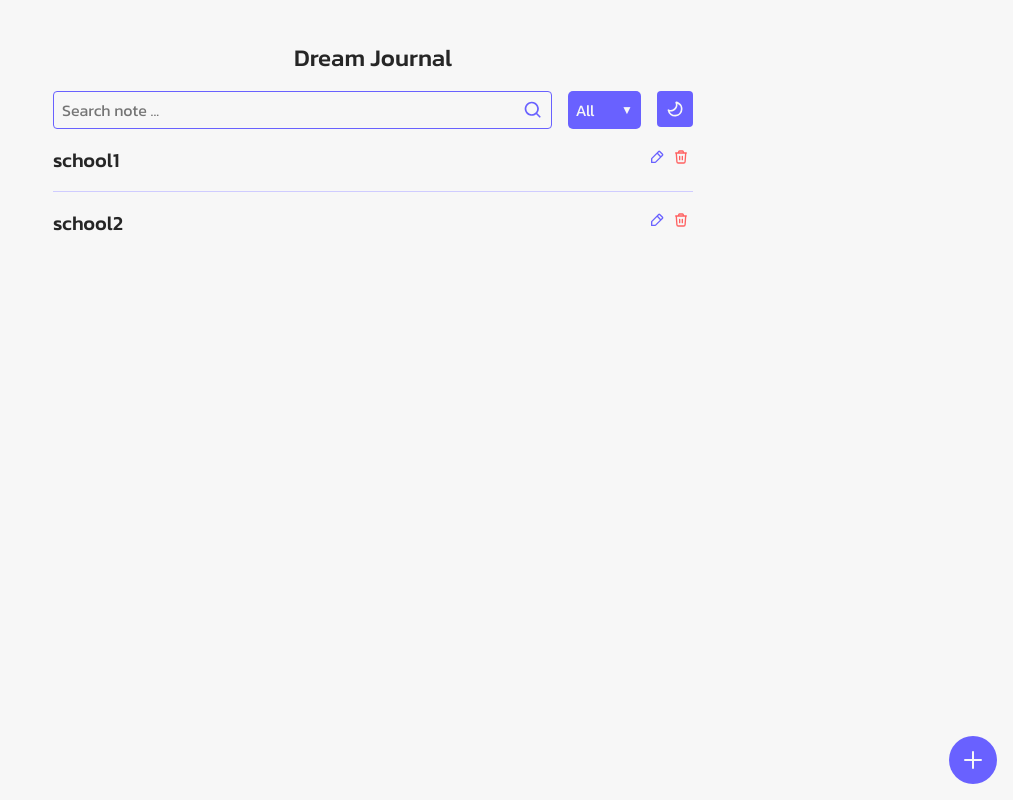
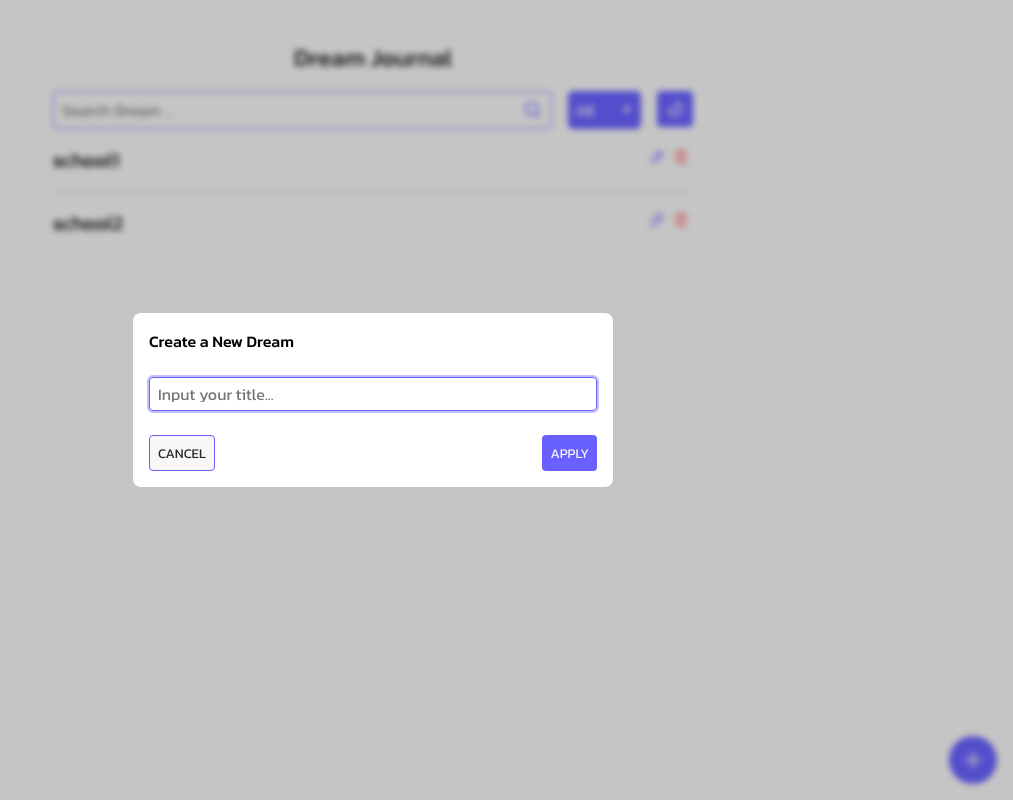
Before and after one commit to CodectiveOrg/bootcamp-2025-02-react-asma-abbasi, a React (Vite) app in the folder dream-journal/: page / in a window 1280 px wide. Shown: the whole page, without its empty margins (267-1280 px from the left). Built offline with nearby package versions, Linux system fonts and the light colour scheme.

Commit message:
[ADD] add dialog to create component

```diff
--- a/dream-journal/src/components/Create/Create.module.css
+++ b/dream-journal/src/components/Create/Create.module.css
@@ -1,5 +1,38 @@
-.create{
+.create {
   position: fixed;
   inset-block-end: 1rem;
   inset-inline-end: 1rem;
+
+  dialog {
+    inline-size: 100%;
+    max-inline-size: 30rem;
+
+    margin: auto;
+
+    border: none;
+    border-radius: 0.5rem;
+
+    &::backdrop {
+      background-color: var(--color-backdrop);
+      backdrop-filter: blur(3px);
+    }
+
+    .content {
+      display: grid;
+      gap: 1.5rem;
+
+      padding: 1rem;
+
+      .title {
+        font-family: 1.5rem;
+        font-weight: 500;
+      }
+
+      .action {
+        display: flex;
+        justify-content: space-between;
+        gap: 1rem;
+      }
+    }
+  }
 }
--- a/dream-journal/src/components/Create/Create.tsx
+++ b/dream-journal/src/components/Create/Create.tsx
@@ -1,17 +1,49 @@
-import { ReactNode } from "react";
+import { ReactNode, useEffect, useRef } from "react";
 
 import styles from "./Create.module.css"
 
 import MingcuteAddLine from "../../icons/MingcuteAddLine";
 
 import Button from "../Button/Button";
+import TextInput from "../TextInput/TextInput";
 
 export default function Create(): ReactNode {
+  const dialogRef = useRef<HTMLDialogElement>(null)
+
+  const addButtonClickHandler = (): void => {
+    dialogRef.current?.showModal()
+  }
+
+  const cancelButtonClickHandler = (): void => {
+    dialogRef.current?.close()
+  }
+
+  useEffect(() => {
+    dialogRef.current?.showModal()
+  }, [])
+
   return (
     <div className={styles.create}>
-      <Button size="large" shape="circle" >
+      <Button size="large" shape="circle" onClick={addButtonClickHandler} >
         <MingcuteAddLine />
       </Button>
+      <dialog ref={dialogRef}>
+        <div className={styles.content}>
+          <div className={styles.title}>
+            Create a New Dream
+          </div>
+          <TextInput placeholder="Input your title..."></TextInput>
+          <div className={styles.action}>
+            <Button
+              variant="outlined"
+              type="button"
+              onClick={cancelButtonClickHandler}>
+              CANCEL
+            </Button>
+            <Button>APPLY</Button>
+          </div>
+        </div>
+      </dialog>
     </div>
   )
 }
--- a/dream-journal/src/components/TextInput/TextInput.tsx
+++ b/dream-journal/src/components/TextInput/TextInput.tsx
@@ -4,14 +4,17 @@ import clsx from "clsx";
 import styles from './TextInput.module.css'
 
 type Props = ComponentProps<'input'> & {
-  suffixIcon: ReactNode
+  suffixIcon?: ReactNode
 }
 
-export default function TextInput({ suffixIcon ,className,...otherProps }: Props): ReactElement {
+export default function TextInput({ suffixIcon, className, ...otherProps }: Props): ReactElement {
   return (
-    <div className={clsx(styles["text-input"],className)}>
+    <div className={clsx(styles["text-input"], className)}>
       <input type="text" {...otherProps} />
-      <div className={styles.suffix}>{suffixIcon}</div>
+      {
+        suffixIcon &&
+        <div className={styles.suffix}>{suffixIcon}</div>
+      }
     </div>
   );
 }
--- a/dream-journal/src/components/Toolbar/Toolbar.tsx
+++ b/dream-journal/src/components/Toolbar/Toolbar.tsx
@@ -15,7 +15,7 @@ function Toolbar(): ReactNode {
     <>
       <div className={styles.toolbar}>
         <TextInput
-          placeholder="Search note ..."
+          placeholder="Search Dream ..."
           suffixIcon={<MingcuteSearchLine />} />
         <Select options={[
           { value: "all", label: "All" },
--- a/dream-journal/src/index.css
+++ b/dream-journal/src/index.css
@@ -15,9 +15,13 @@
   --color-surface: var(--color-white);
   --color-text: var(--color-black);
 
+  --color-backdrop: hsl(0, 0%, 0%, 20%);
+
   --color-border: hsl(243, 100%, 90%);
 
-  --shadow:0px 4px 140px 0 hsl(0%, 0%, 0%, 33%) &.dark {
+  --shadow: 0px 4px 140px 0 hsl(0%, 0%, 0%, 33%);
+
+  &.dark {
     --color-primary-hover: hsl(244, 49%, 53%);
     --color-surface: var(--color-black);
     --color-text: var(--color-white)
```
